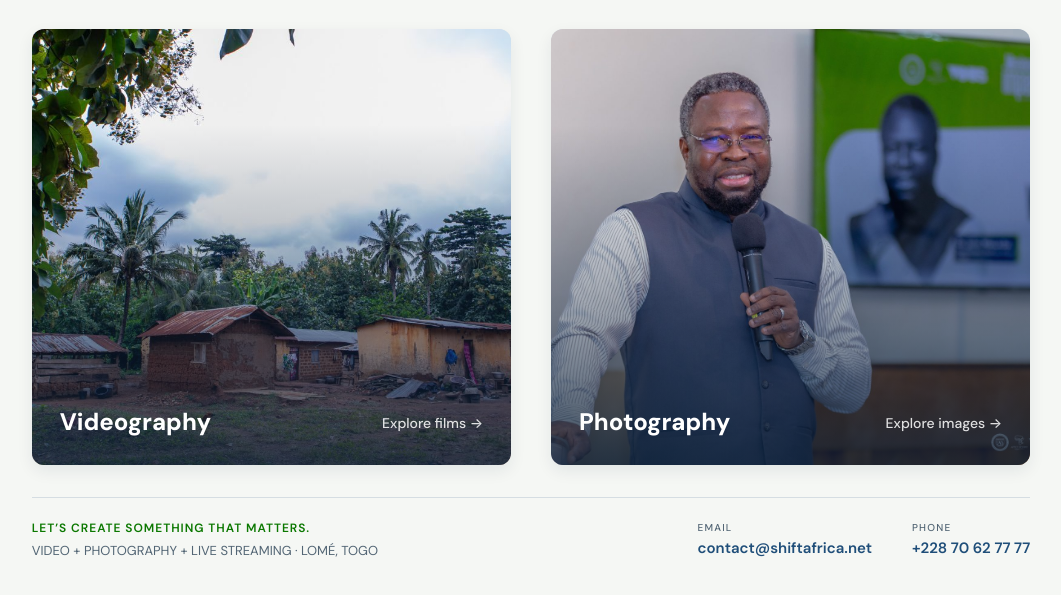
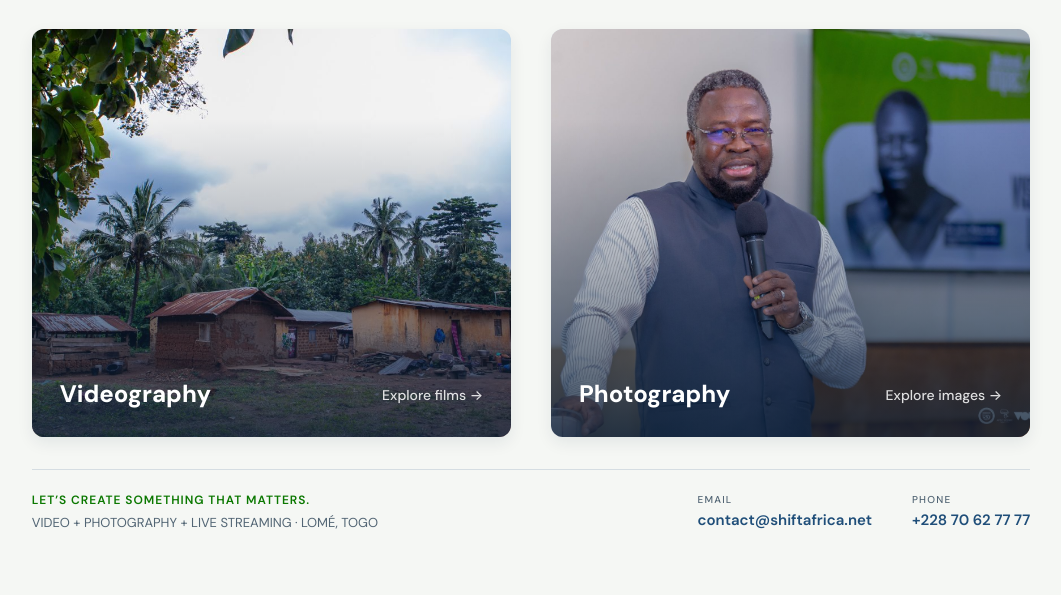
Before and after one commit to Dagossou/shift-media, a plain HTML site: page index.html in a window 1280 px wide. Shown: the part 201-796 px from the top of the page, without its empty margins (109-1170 px from the left). Drawn offline with Linux system fonts and the light colour scheme.

Commit message:
Footer: same breathing room on every page (matches Home)
Videography/Photography big blocks no longer push the footer to the
bottom edge; short laptop screens get a smaller margin so pages still fit.

Co-Authored-By: Claude Opus 5.5 <noreply@anthropic.com>
Claude-Session: https://claude.ai/code/session_01MAP6UJuRMFuUemUXkRbxM1

```diff
--- a/assets/css/style.css
+++ b/assets/css/style.css
@@ -16,6 +16,7 @@
   --pad-x: 160px;
   --pad-top: 18px;
   --pad-bottom: 40px;
+  --footer-air: 76px; /* breathing room under the footer on desktop, same on every page */
   --gap: 32px;
 
   --r-lg: 12px;
@@ -163,7 +164,7 @@ button { font: inherit; cursor: pointer; }
   gap: 40px;
   flex: 1 1 auto;
   min-height: 300px;
-  max-height: 460px;
+  max-height: 600px;
 }
 .home-cards .card { border-radius: var(--r-lg); height: 100%; min-height: 300px; }
 .home-cards .card__label { padding: 28px; align-items: center; }
@@ -173,7 +174,7 @@ button { font: inherit; cursor: pointer; }
 /* ---------- Videography ---------- */
 .video-grid { display: grid; grid-template-columns: repeat(auto-fit, minmax(220px, 1fr)); gap: 24px; flex: none; }
 .video-grid .card { height: 168px; }
-.featured { flex: 1 1 auto; min-height: 260px; max-height: 480px; border-radius: var(--r-xl); }
+.featured { flex: 1 1 auto; min-height: 220px; max-height: 480px; border-radius: var(--r-xl); }
 .featured .card__label { padding: 32px 36px; align-items: center; }
 .featured .card__title { font-size: 32px; }
 .featured .card__cue { font-size: 15px; }
@@ -242,7 +243,7 @@ button.card { font: inherit; color: inherit; border: 0; padding: 0; width: 100%;
 .badge { cursor: pointer; }
 
 /* ---------- Footer ---------- */
-.footer { flex: none; display: flex; flex-direction: column; gap: 22px; }
+.footer { flex: none; display: flex; flex-direction: column; gap: 22px; margin-bottom: var(--footer-air); }
 .footer__line { height: 1px; background: rgba(31, 78, 121, 0.15); }
 .footer__row {
   display: flex; flex-wrap: wrap; align-items: center; justify-content: space-between;
@@ -333,6 +334,12 @@ body.no-scroll { overflow: hidden; }
 /* =========================================================
    Desktop: fill one screen, featured block takes the rest
    ========================================================= */
+@media (min-width: 1024px) and (max-height: 840px) {
+  :root { --footer-air: 28px; }
+  .featured { min-height: 200px; }
+  .album-grid { grid-auto-rows: minmax(130px, 1fr); }
+  .album-card { min-height: 130px; }
+}
 @media (min-width: 1024px) and (max-height: 760px) {
   .page { min-height: 0; }
   .featured, .home-cards { flex: none; height: 300px; }
@@ -346,7 +353,7 @@ body.no-scroll { overflow: hidden; }
    Tablet 640–1023px (Figma: 768 frames)
    ========================================================= */
 @media (max-width: 1023px) {
-  :root { --pad-x: 40px; --pad-top: 16px; --pad-bottom: 32px; --gap: 28px; }
+  :root { --pad-x: 40px; --pad-top: 16px; --pad-bottom: 32px; --gap: 28px; --footer-air: 0px; }
   .logo img { height: 34px; }
   .header { height: 36px; margin-bottom: -14px; }
   .page { min-height: 0; }
@@ -384,7 +391,7 @@ body.no-scroll { overflow: hidden; }
    Phone <640px (Figma: 390 frames)
    ========================================================= */
 @media (max-width: 639px) {
-  :root { --pad-x: 20px; --pad-top: 14px; --pad-bottom: 24px; --gap: 24px; }
+  :root { --pad-x: 20px; --pad-top: 14px; --pad-bottom: 24px; --gap: 24px; --footer-air: 0px; }
   .logo img { height: 30px; }
   .header { height: 34px; margin-bottom: -12px; }
   .back { padding: 8px 14px; font-size: 13px; }
```
